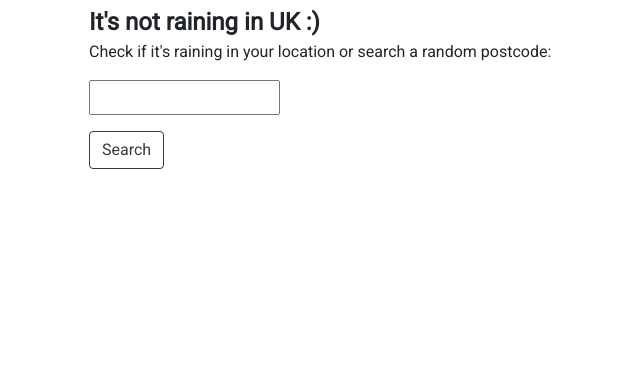
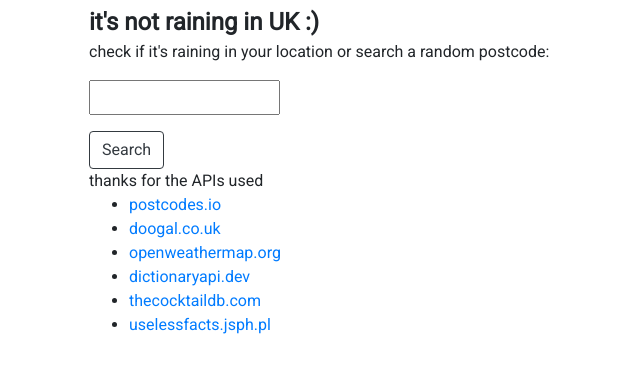
Before and after one commit to armankiran/weatherd, a Flask app: template templates/weather.html in a window 1280 px wide. Shown: the part 56-429 px from the top of the page, without its empty margins (0-640 px from the left). Run offline with Flask 2, Linux system fonts and the light colour scheme; the template is opened without the code that fills it, so the values that code supplies are empty; some libraries are stand-ins or nearby versions.

Commit message:
style update

```diff
--- a/templates/weather.html
+++ b/templates/weather.html
@@ -11,11 +11,11 @@
     <main>
         <div class="container">
             {% if rain == True %}
-            <span class="tdata1">It's raining in UK :(</span>
+            <span class="tdata1">it's raining in UK :(</span>
             {% else %}
-            <span class="tdata1">It's not raining in UK :)</span>
+            <span class="tdata1">it's not raining in UK :)</span>
             {% endif %}
-            <p>Check if it's raining in your location or search a random postcode:</p>
+            <p>check if it's raining in your location or search a random postcode:</p>
             <form action="/weather" method="post">
                 <div class="form-group">
                     <input name="postcode" placeholder='{{ random_postcode }}'  type="text">
@@ -23,6 +23,19 @@
                 </div>
                 <button class="btn btn-outline-dark" type="submit">Search</button>
             </form>
+            <span>thanks for the APIs used</span><br>
+            <ul>
+                <li><a href="">postcodes.io</a></li>
+                <li><a href="">doogal.co.uk</a></li>
+                <li><a href="">openweathermap.org</a></li>
+                <li><a href="">dictionaryapi.dev</a></li>
+                <li><a href="">thecocktaildb.com</a></li>
+                <li><a href="">uselessfacts.jsph.pl</a></li>
+            </ul>
+
+
+            <span></span><br>
+            <span></span>
         </div>
     </main>
 </body>
```
